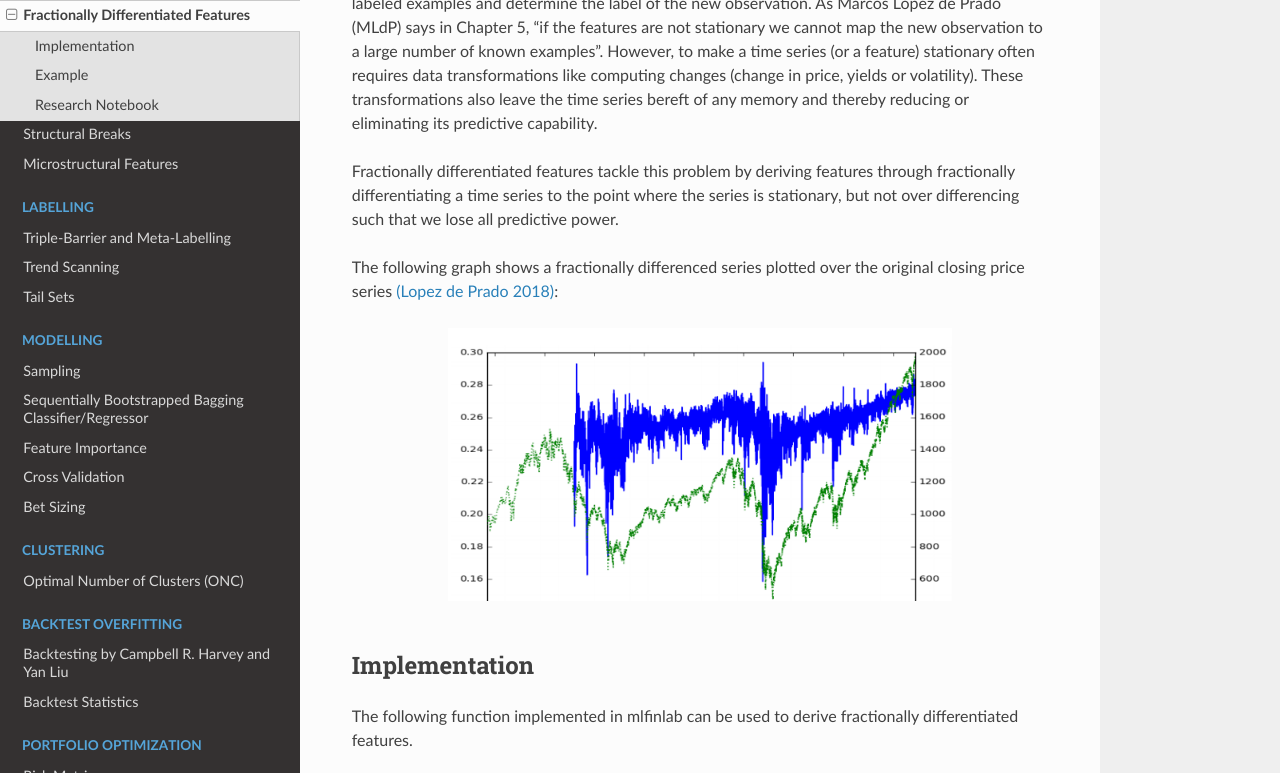
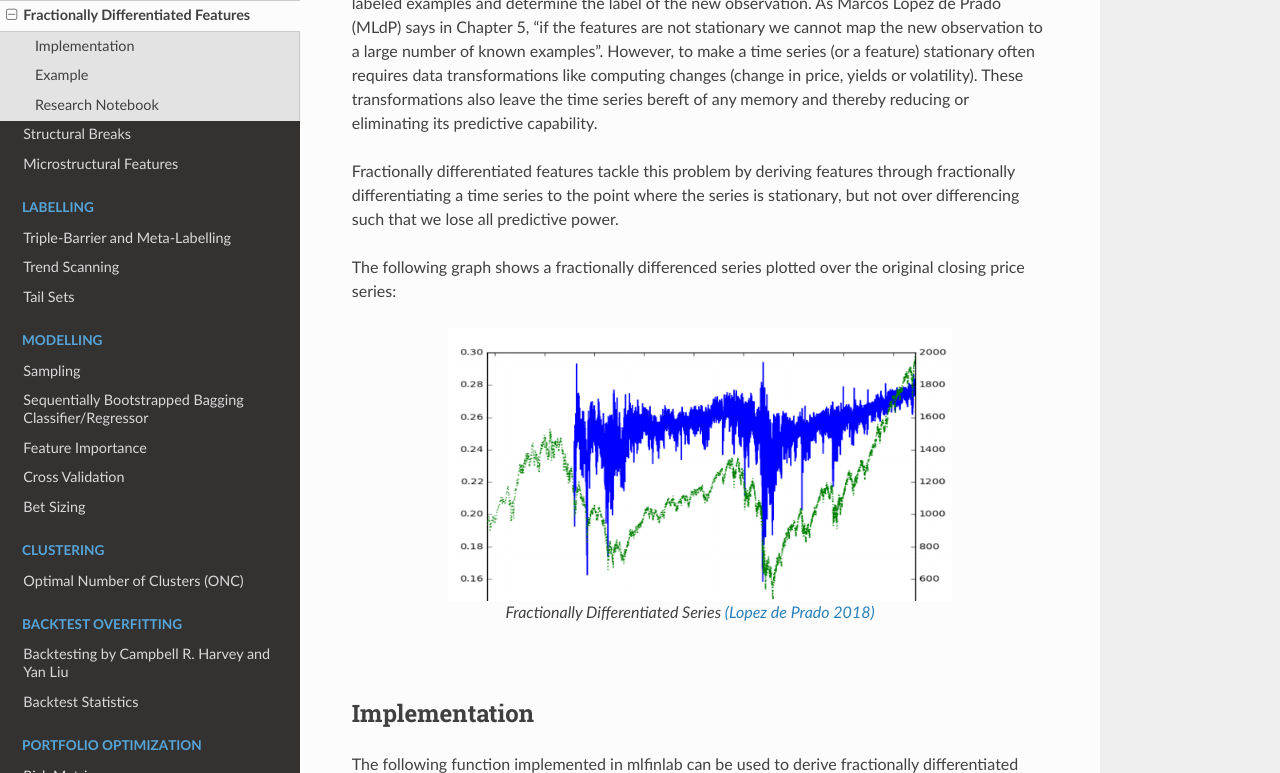
Before and after one commit to hudson-and-thames/mlfinlab, a Sphinx documentation site: the page built from docs/source/implementations/frac_diff.rst, in a window 1280 px wide and 900 px high, scrolled down 336 px, cut to the strip 0-773 px from the top of the window. Built offline with Sphinx 7.4.7 and the Read the Docs theme 2.0.0, drawn with Linux system fonts in a browser that asks for light colours; pages that are not in the unit, such as notebooks, are missing from menus.

```diff
--- a/docs/source/implementations/frac_diff.rst
+++ b/docs/source/implementations/frac_diff.rst
@@ -18,12 +18,15 @@ series bereft of any memory and thereby reducing or eliminating its predictive c
 Fractionally differentiated features tackle this problem by deriving features through fractionally differentiating a time
 series to the point where the series is stationary, but not over differencing such that we lose all predictive power.
 
-The following graph shows a fractionally differenced series plotted over the original closing price series
-`(Lopez de Prado 2018) <https://papers.ssrn.com/sol3/papers.cfm?abstract_id=3447398>`_:
+The following graph shows a fractionally differenced series plotted over the original closing price series:
 
-.. image:: frac_diff_graph.png
+.. figure:: frac_diff_graph.png
    :scale: 80 %
    :align: center
+   :figclass: align-center
+   :alt: Fractionally Differentiated Series
+
+   Fractionally Differentiated Series `(Lopez de Prado 2018) <https://papers.ssrn.com/sol3/papers.cfm?abstract_id=3447398>`_
 
 |
 
--- a/docs/source/implementations/structural_breaks.rst
+++ b/docs/source/implementations/structural_breaks.rst
@@ -17,7 +17,7 @@ classified in two general categories:
    :scale: 70 %
    :align: center
    :figclass: align-center
-   :alt: purging image
+   :alt: structural breaks
 
    Image showing SADF test statistic with 5 lags and linear model.
 
```
